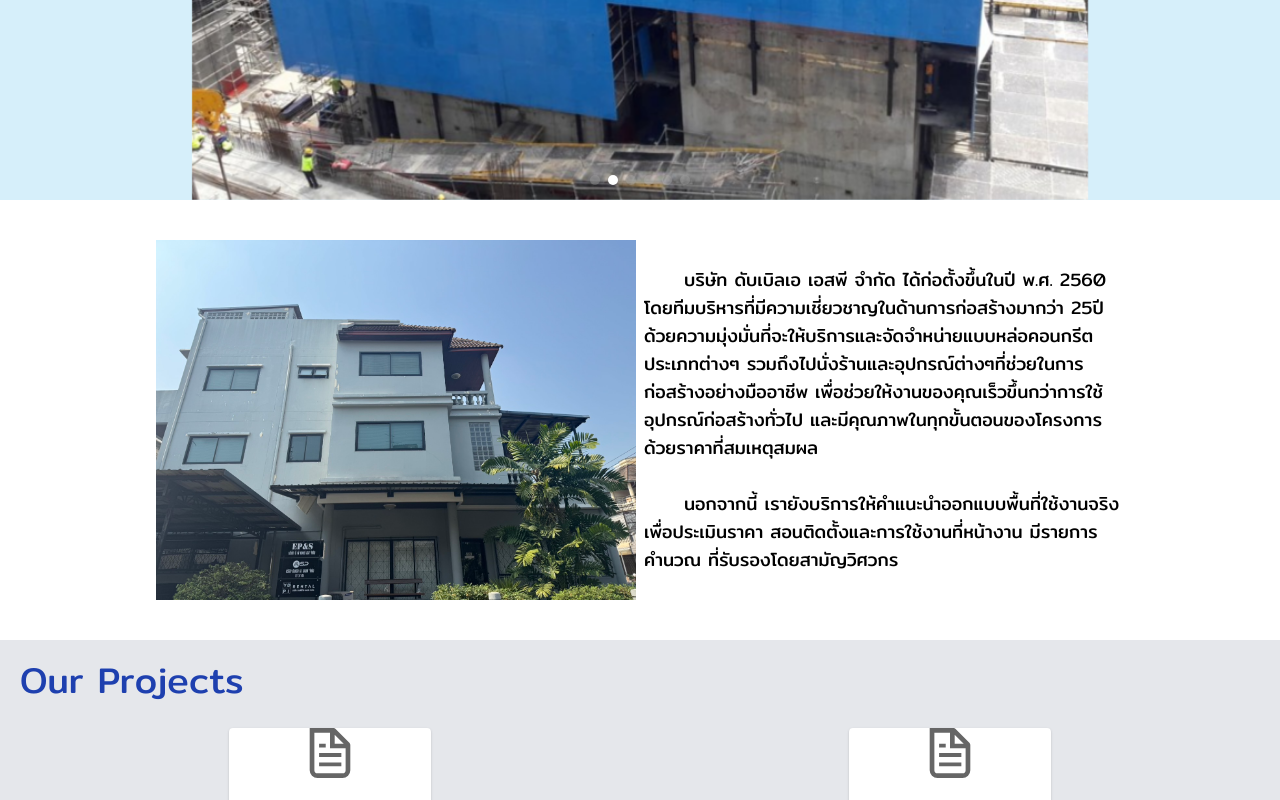
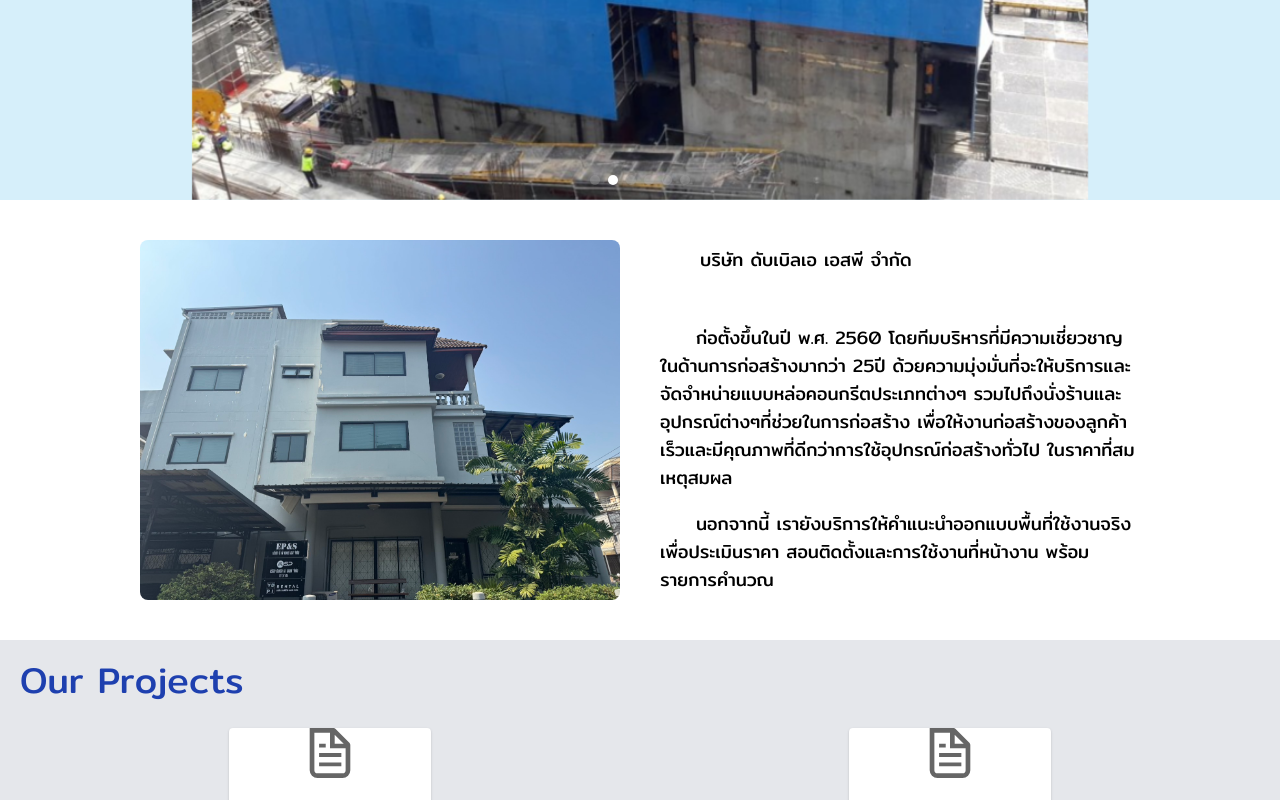
Before and after one commit to indykorpong/construction-site, a Next.js app: page /home in a window 1280 px wide. Shown: the part 528-1328 px from the top of the page. Built offline with nearby package versions, Linux system fonts and the light colour scheme.

Commit message:
feat: update login buttons to use Material-UI and enhance home page content

```diff
--- a/app/(admin)/login/page.tsx
+++ b/app/(admin)/login/page.tsx
@@ -1,5 +1,8 @@
 'use client'
+
 import { useRouter } from 'next/navigation'
+import { Button } from '@mui/material'
+
 import './style.css'
 
 export default function Login() {
@@ -23,14 +26,17 @@ export default function Login() {
         </div>
 
         <div>
-          <button style={{ marginRight: '10px' }}>Login</button>
-          <button
+          <Button variant="contained" style={{ marginRight: '10px' }}>
+            Login
+          </Button>
+
+          <Button
             onClick={() => {
               router.push('/home')
             }}
           >
             Home
-          </button>
+          </Button>
         </div>
       </form>
     </div>
--- a/app/(client)/home/page.tsx
+++ b/app/(client)/home/page.tsx
@@ -55,28 +55,23 @@ export default function Home() {
 const HomeCompanyInfo = () => {
   return (
     <div className="flex w-full items-center justify-center bg-white px-10 py-10">
-      <div className="mr-2 flex w-2/5 items-center justify-center">
-        <Image src={'/Head_Office.jpg'} alt={'Head office'} width={600} height={600} />
+      <div className="mr-10 flex w-2/5 items-center justify-center">
+        <Image className="rounded-lg" src={'/Head_Office.jpg'} alt={'Head office'} width={600} height={600} />
       </div>
 
-      <div className="w-2/5 overflow-hidden indent-10 text-lg">
-        <div>
-          <p>
-            บริษัท ดับเบิลเอ เอสพี จำกัด ได้ก่อตั้งขึ้นในปี พ.ศ. 2560
-            โดยทีมบริหารที่มีความเชี่ยวชาญในด้านการก่อสร้างมากว่า 25ปี
-            ด้วยความมุ่งมั่นที่จะให้บริการและจัดจำหน่ายแบบหล่อคอนกรีตประเภทต่างๆ
-            รวมถึงไปนั่งร้านและอุปกรณ์ต่างๆที่ช่วยในการก่อสร้างอย่างมืออาชีพ
-            เพื่อช่วยให้งานของคุณเร็วขึ้นกว่าการใช้อุปกรณ์ก่อสร้างทั่วไป และมีคุณภาพในทุกขั้นตอนของโครงการ
-            ด้วยราคาที่สมเหตุสมผล
-          </p>
+      <div className="h-full w-2/5 indent-10 text-lg">
+        <h1 style={{ marginBottom: '50px' }}>บริษัท ดับเบิลเอ เอสพี จำกัด</h1>
 
-          <br />
-
-          <p>
-            นอกจากนี้ เรายังบริการให้คำแนะนำออกแบบพื้นที่ใช้งานจริง เพื่อประเมินราคา สอนติดตั้งและการใช้งานที่หน้างาน
-            มีรายการคำนวณ ที่รับรองโดยสามัญวิศวกร
-          </p>
-        </div>
+        <p style={{ textIndent: '2em', marginBottom: '1em' }}>
+          ก่อตั้งขึ้นในปี พ.ศ. 2560 โดยทีมบริหารที่มีความเชี่ยวชาญในด้านการก่อสร้างมากว่า 25ปี
+          ด้วยความมุ่งมั่นที่จะให้บริการและจัดจำหน่ายแบบหล่อคอนกรีตประเภทต่างๆ
+          รวมไปถึงนั่งร้านและอุปกรณ์ต่างๆที่ช่วยในการก่อสร้าง
+          เพื่อให้งานก่อสร้างของลูกค้าเร็วและมีคุณภาพที่ดีกว่าการใช้อุปกรณ์ก่อสร้างทั่วไป ในราคาที่สมเหตุสมผล
+        </p>
+        <p style={{ textIndent: '2em' }}>
+          นอกจากนี้ เรายังบริการให้คำแนะนำออกแบบพื้นที่ใช้งานจริง เพื่อประเมินราคา สอนติดตั้งและการใช้งานที่หน้างาน
+          พร้อมรายการคำนวณ
+        </p>
       </div>
     </div>
   )
```
